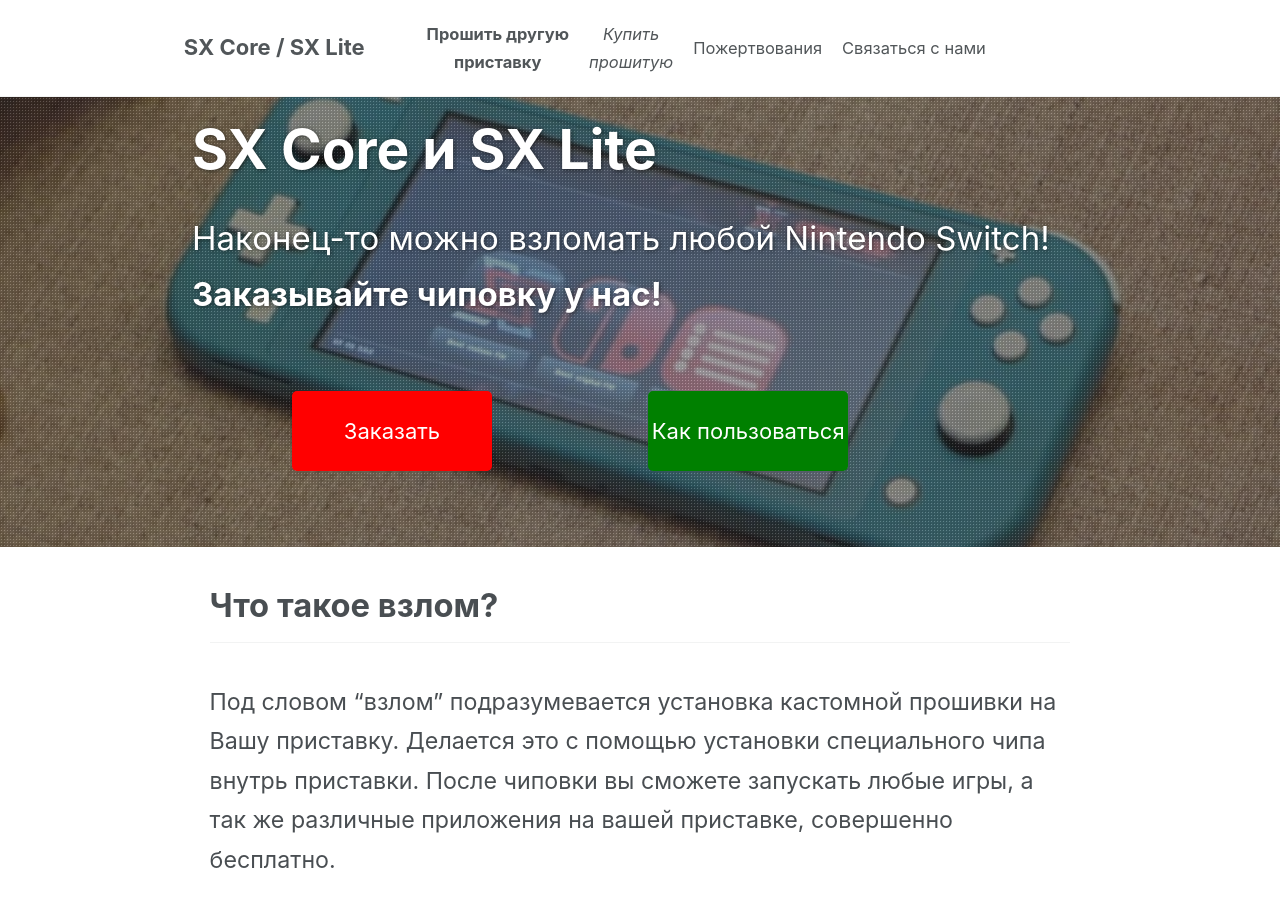
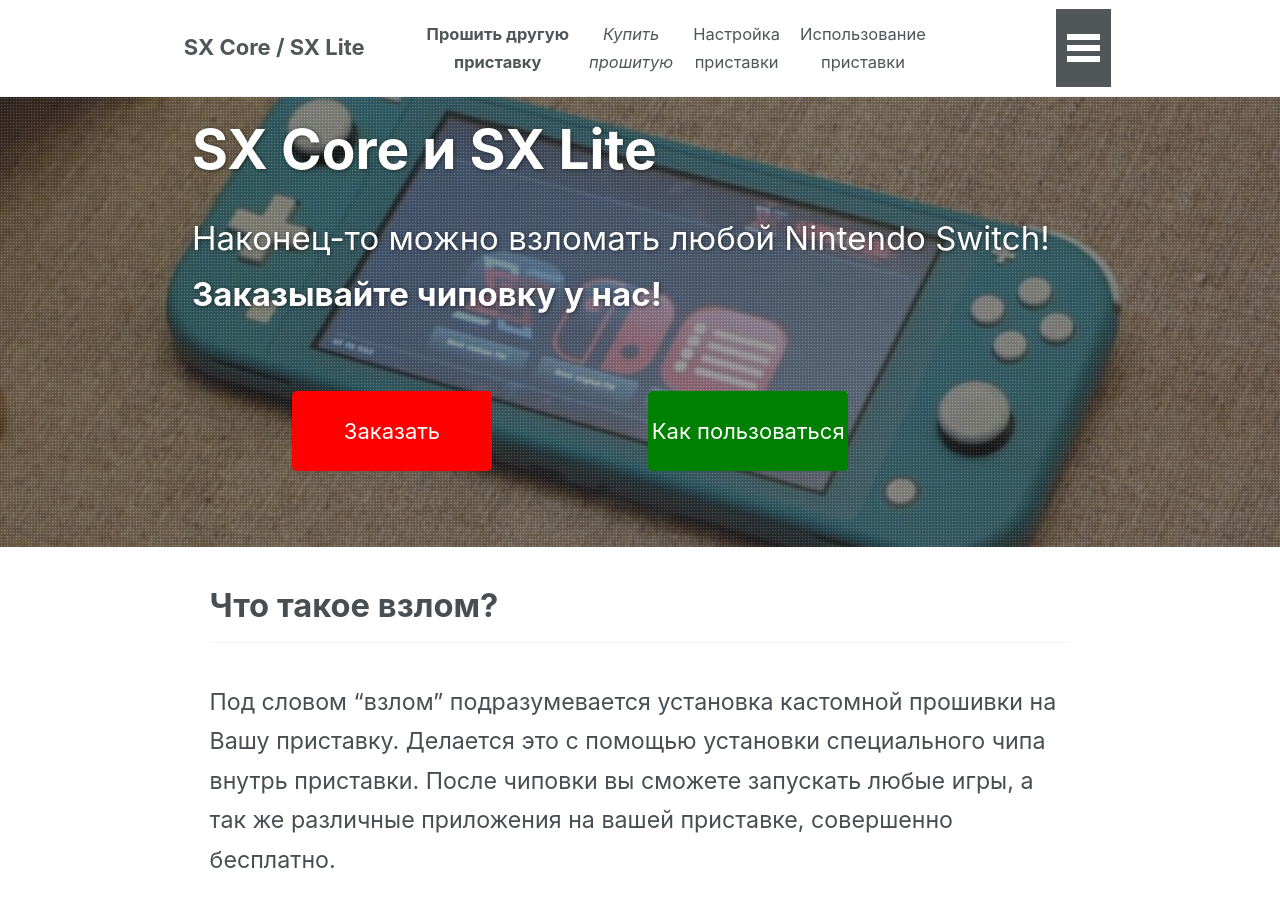
Before and after one commit to rashevskyv/sx, a Jekyll site: the page built from _pages/home.md, in a window 1280 px wide and 900 px high. Built offline with Jekyll 4.4.1, drawn with Linux system fonts in a browser that asks for light colours; nearby versions of some CDN libraries.

Commit message:
Добавил ссылки вверху

```diff
--- a/CNAME
+++ /dev/null
@@ -1 +0,0 @@
-sx.customfw.xyz
--- a/_data/navigation.yml
+++ b/_data/navigation.yml
@@ -4,6 +4,12 @@
     url: http://customfw.xyz
   - title: "<i>Купить<br>прошитую</i>"
     url: https://nincfw.olx.ua/
+  - title: "Настройка<br>приставки"
+    url: /sx_setup
+  - title: "Использование<br>приставки"
+    url: /usage
+  - title: "Установка игр"
+    url: /games
   - title: "Пожертвования"
     url: http://customfw.xyz/donations
   - title: "Связаться с нами"
```
